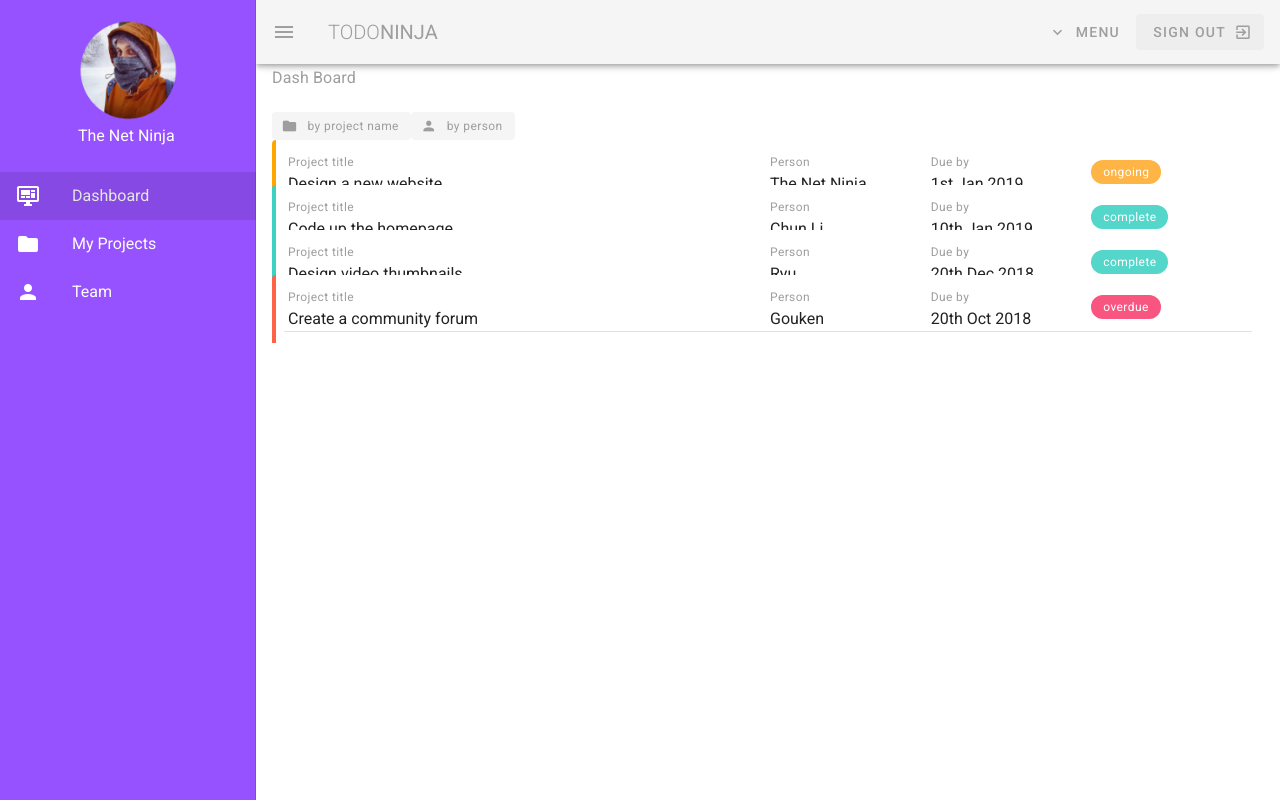
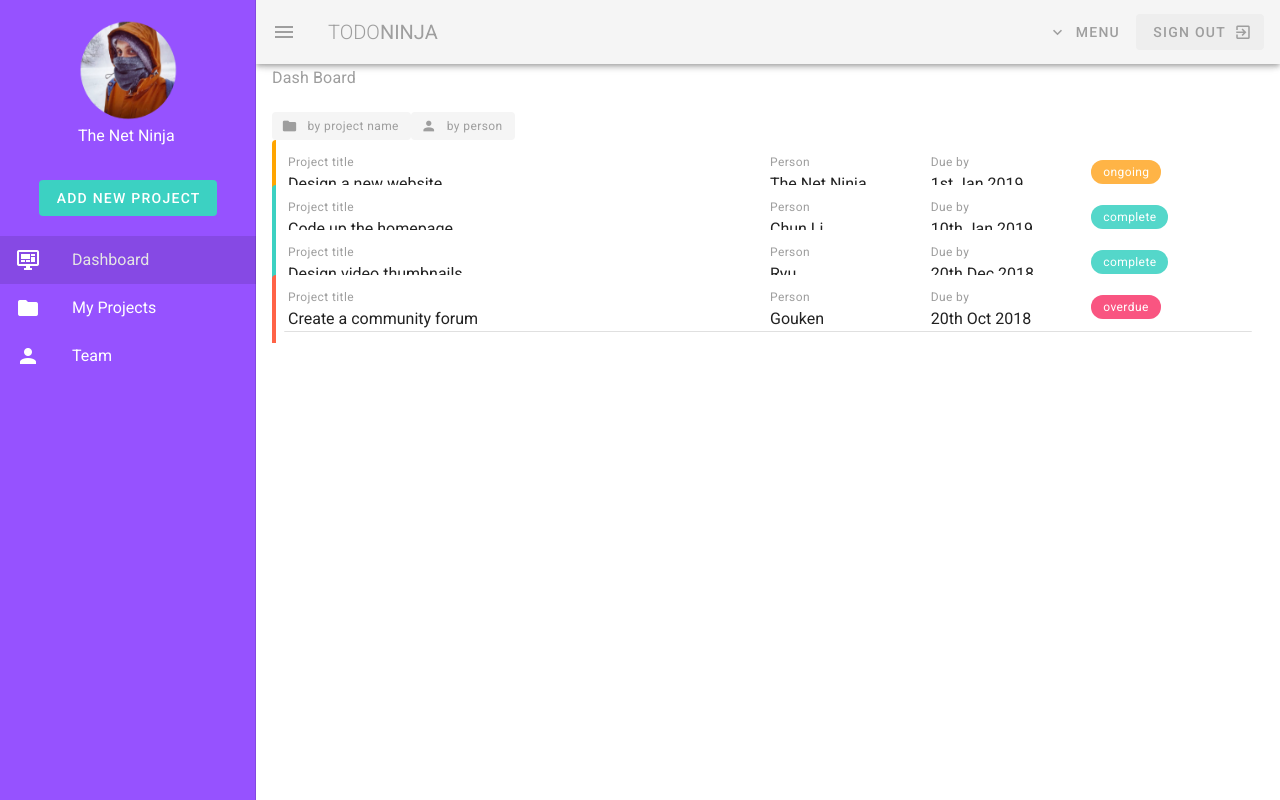
Before and after one commit to bryantran3562/vuetify-study, a Vue app: page / in a window 1280 px wide. Both pictures are taken after a click on the button 28 px from the left and 32 px from the top of the page. Built offline with nearby package versions, Linux system fonts and the light colour scheme.

Commit message:
vuetify-popup-dialog

```diff
--- a/src/components/Navbar.vue
+++ b/src/components/Navbar.vue
@@ -39,6 +39,13 @@
           </v-avatar>
           <p class="white--text subheading mt-1">The Net Ninja</p>
         </v-flex>
+
+        <!-- BT - Popup -->
+
+        <v-flex class="mt-4 mb-3">
+          <Popup/>
+        </v-flex>
+
       </v-layout>
 
       <v-list>
@@ -57,7 +64,12 @@
 </template>
 
 <script>
+
+import Popup from './Popup'
+
 export default {
+
+  components: { Popup },
   data() {
     return {
         drawer: false,
--- /dev/null
+++ b/src/components/Popup.vue
@@ -0,0 +1,26 @@
+<template>
+
+  <v-dialog max-width="600px">
+
+    <template v-slot:activator="{ on }">
+    <v-btn v-on="on" text slot="activator" class="success">Add New Project</v-btn>
+    </template>
+
+    <v-card>
+      <v-card-title>
+        <h2>Add a New Project</h2>
+      </v-card-title>
+    </v-card>
+
+  </v-dialog>
+
+</template>
+
+<script>
+export default {
+  data() {
+    return {
+    }
+  }
+}
+</script>
```
Also changed, not shown: 1 other file (tests, documents, lock files or other folders).
